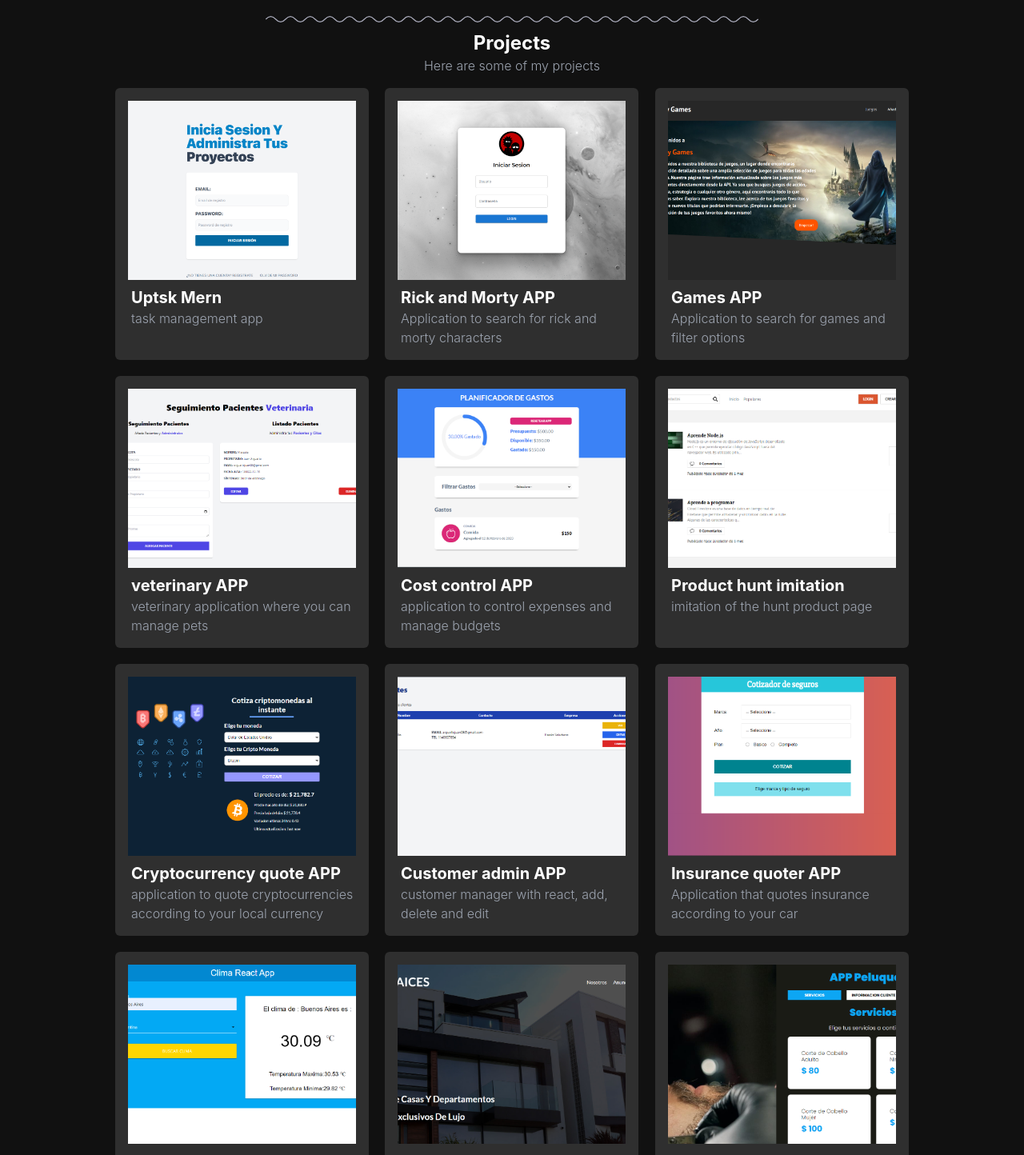
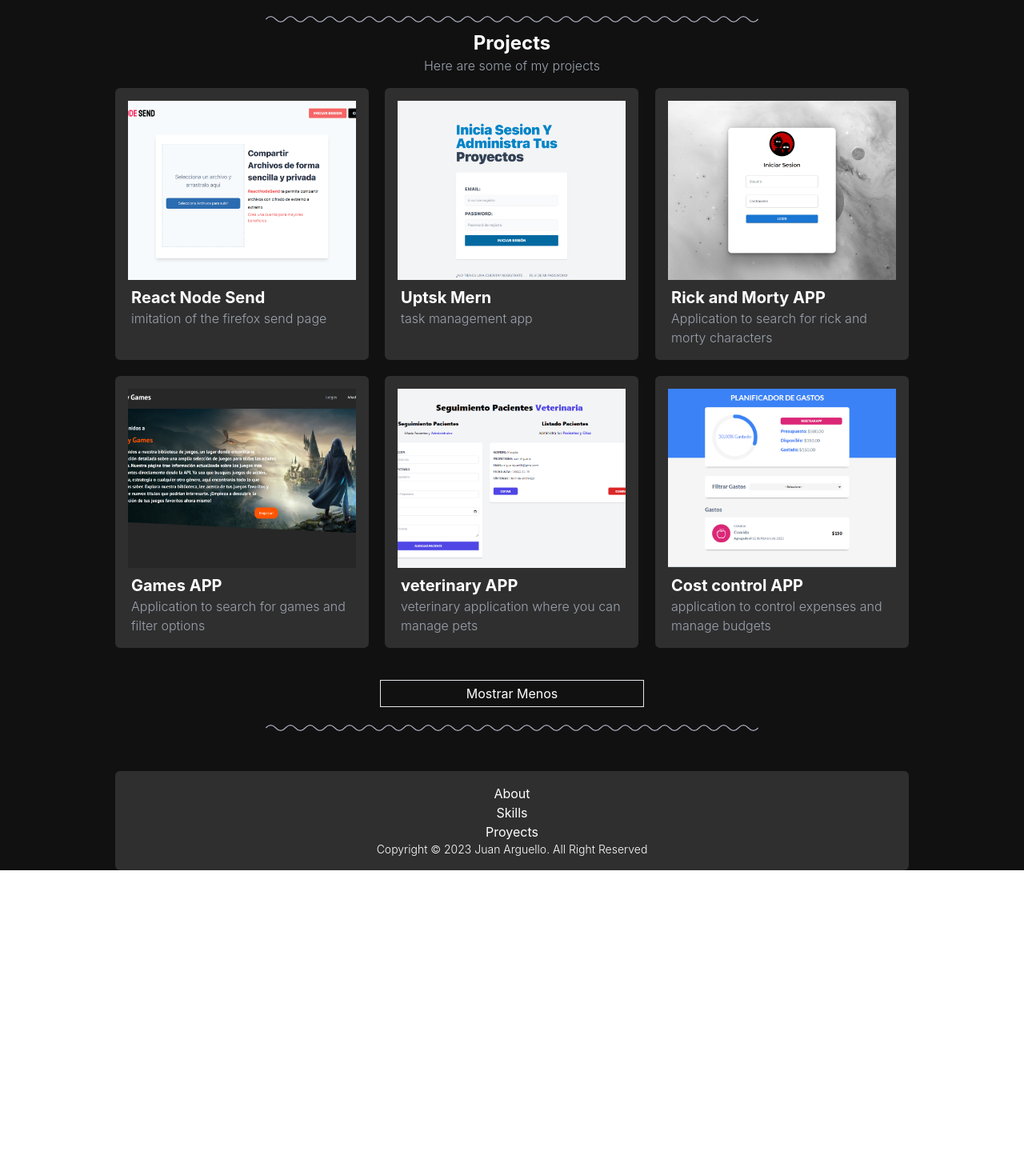
Before and after one commit to Nachito02/Portfolio, a React (Create React App) app: page / in a window 1280 px wide. Shown: the part 1106-2550 px from the top of the page at 80% size. After the commit the page ends 2194 px from the top, so only its background shows below. Built offline with nearby package versions, Linux system fonts and the light colour scheme.

Commit message:
react nodesend agregadao

```diff
--- a/src/components/Projects/Projects.jsx
+++ b/src/components/Projects/Projects.jsx
@@ -1,4 +1,4 @@
-import React from "react";
+import React, {useState} from "react";
 import hr from "../../assets/curve-hr.svg";
 import ProjectCard from "../ProjectCard/ProjectCard";
 import producthunt from "../../assets/producthunt.png";
@@ -13,112 +13,132 @@ import seguros from "../../assets/seguros.png";
 import clima from "../../assets/clima.png";
 import template from "../../assets/template.png";
 import salon from "../../assets/salon.png";
+import node from "../../assets/nodesend.png";
 
 const Projects = () => {
+  const projectsData = [
+    {
+      img: node,
+      name: "React Node Send",
+      description: "imitation of the firefox send page",
+      url: "https://node-frontend.vercel.app/",
+    },
+    {
+      img: uptask,
+      name: "Uptsk Mern",
+      description: "task management app",
+      url: "https://uptask-mern-frontend.vercel.app/",
+    },
+
+    {
+      img: rick,
+      name: "Rick and Morty APP",
+      description: "Application to search for rick and morty characters",
+      url: "https://rick-and-morty-jade-six.vercel.app/",
+    },
+    {
+      img: games,
+      name: "Games APP",
+      description: "Application to search for games and filter options",
+      url: "https://henry-games-frontend.vercel.app/",
+    },
+    {
+      img: veterin,
+      name: "veterinary APP",
+      description: "veterinary application where you can manage pets",
+      url: "https://reactpacienes.netlify.app/",
+    },
+    {
+      img: gastos,
+      name: "Cost control APP",
+      description: "application to control expenses and manage budgets",
+      url: "https://firstpresupuesto-react-app.netlify.app/",
+    },
+    {
+      img: producthunt,
+      name: "Product hunt imitation",
+      description: "imitation of the hunt product page",
+      url: "https://producthuntnext-sandy.vercel.app/",
+    },
+    {
+      img: cripto,
+      name: "Cryptocurrency quote APP",
+      description:
+        "application to quote cryptocurrencies according to your local currency",
+      url: "https://convertidor-cripto.netlify.app/",
+    },
+    {
+      img: client,
+      name: "Customer admin APP",
+      description: "customer manager with react, add, delete and edit",
+      url: "https://compassionate-sinoussi-2a0d03.netlify.app/",
+    },
+    {
+      img: seguros,
+      name: "Insurance quoter APP",
+      description: "Application that quotes insurance according to your car",
+      url: "https://cotizacion-reactjs.netlify.app/",
+    },
+    {
+      img: clima,
+      name: "Weather APP",
+      description: "the above",
+      url: "https://clima-reactjsx.netlify.app/",
+    },
+    {
+      img: template,
+      name: "Simple template",
+      description: "Simple template",
+      url: "https://templatebienesr.netlify.app/",
+    },
+    {
+      img: salon,
+      name: "Simple template",
+      description: "Simple template",
+      url: "https://appsalontemplate.netlify.app/",
+    },
+  ];
+
+  const [proyects, setProyects] = useState(6)
+  const [view, setView] = useState(false)
 
 
+    const arreglo = projectsData.slice(0, proyects)
 
 
 
   return (
     <div id="projects" className=" text-white mt-10 relative">
-
       <h1 className="text-2xl font-bold">Projects</h1>
       <p className="font-light text-gray-400">Here are some of my projects</p>
 
       <div className="grid grid-cols-1 px-4 md:px-0 md:grid-cols-3 justify-center mt-4 gap-5">
-        <ProjectCard
-          img={uptask}
-          name={"Uptsk Mern"}
-          description={"task management app"}
-          url={"https://uptask-mern-frontend.vercel.app/"}
-        />
-
-        <ProjectCard
-          img={rick}
-          name={"Rick and Morty APP"}
-          description={"Application to search for rick and morty characters"}
-          url={"https://rick-and-morty-jade-six.vercel.app/"}
-        />
-
-        <ProjectCard
-          img={games}
-          name={"Games APP"}
-          description={"Application to search for games and filter options"}
-          url={"https://henry-games-frontend.vercel.app/"}
-        />
-
-        <ProjectCard
-          img={veterin}
-          name={"veterinary APP"}
-          description={"veterinary application where you can manage pets"}
-          url={"https://reactpacienes.netlify.app/"}
-        />
-
-        <ProjectCard
-          img={gastos}
-          name={"Cost control APP"}
-          description={"application to control expenses and manage budgets"}
-          url={"https://firstpresupuesto-react-app.netlify.app/"}
-        />
-
-        <ProjectCard
-          img={producthunt}
-          name={"Product hunt imitation"}
-          description={"imitation of the hunt product page"}
-          url={"https://producthuntnext-sandy.vercel.app/"}
-        />
-
-        <ProjectCard
-          img={cripto}
-          name={"Cryptocurrency quote APP"}
-          description={
-            "application to quote cryptocurrencies according to your local currency"
-          }
-          url={"https://convertidor-cripto.netlify.app/"}
-        />
-
-        <ProjectCard
-          img={client}
-          name={"Customer admin APP"}
-          description={"customer manager with react, add, delete and edit"}
-          url={"https://compassionate-sinoussi-2a0d03.netlify.app/"}
-        />
-
-        <ProjectCard
-          img={seguros}
-          name={"Insurance quoter APP"}
-          description={
-            "Application that quotes insurance according to your car"
-          }
-          url={"https://cotizacion-reactjs.netlify.app/"}
-        />
-
-        <ProjectCard
-          img={clima}
-          name={"Weather APP"}
-          description={"the above"}
-          url={"https://clima-reactjsx.netlify.app/"}
-        />
-
-        <ProjectCard
-          img={template}
-          name={"Simple template"}
-          description={"Simple template"}
-          url={"https://templatebienesr.netlify.app/"}
-        />
-
-<ProjectCard
-          img={salon}
-          name={"Simple template"}
-          description={"Simple template"}
-          url={"https://appsalontemplate.netlify.app/"}
-        />
-
-<img src={hr} className="absolute bottom-[-30px] md:h-2 w-full " alt="" />
+        {arreglo.map((e, i) => {
+          return (
+            <ProjectCard
+              img={e.img}
+              name={e.name}
+              description={e.description}
+              url={e.url}
+            />
+          );
+        })}
 
 
+
+
+        <img
+          src={hr}
+          className="absolute bottom-[-30px] md:h-2 w-full "
+          alt=""
+        />
       </div>
+
+          <div className="mt-10 border w-2/6 mx-auto p-1 hover:bg-white hover:text-black transition-all ease-out duration-700">
+          {view ? (<button className=""onClick={() => (setProyects(projectsData.length), setView(!view) ) }>Mostrar Mas</button>) : (
+            (<button className=""onClick={() => (setProyects(6), setView(!view) ) }>Mostrar Menos</button>)
+          )}
+          </div>
 
     </div>
   );
```
Also changed, not shown: src/assets/nodesend.png (added).
